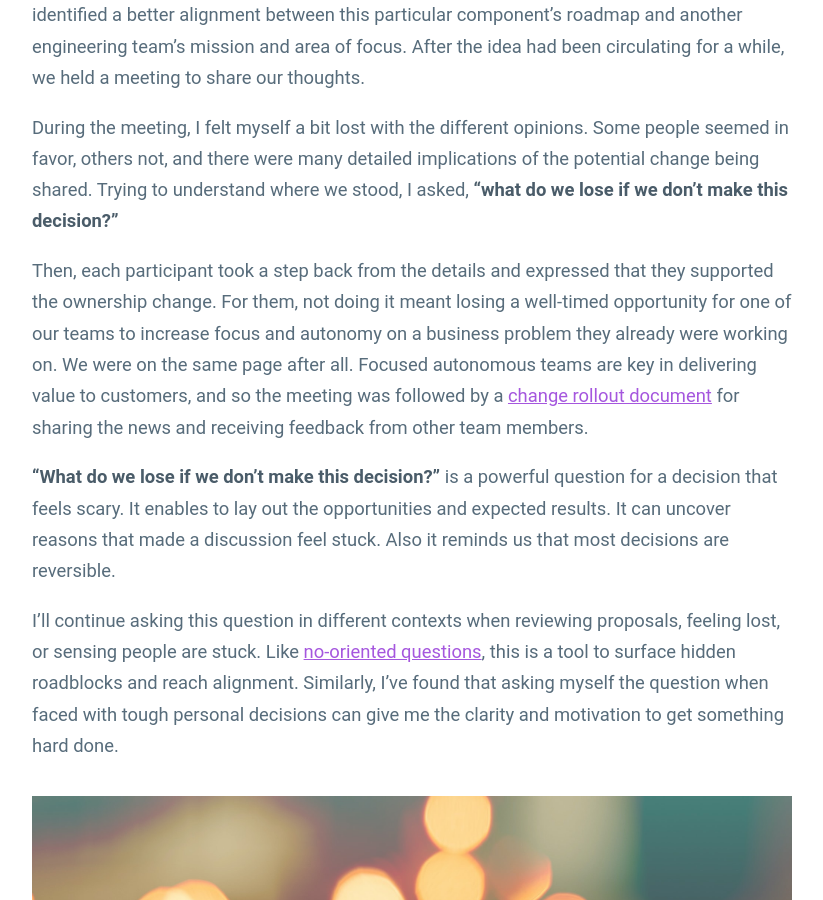
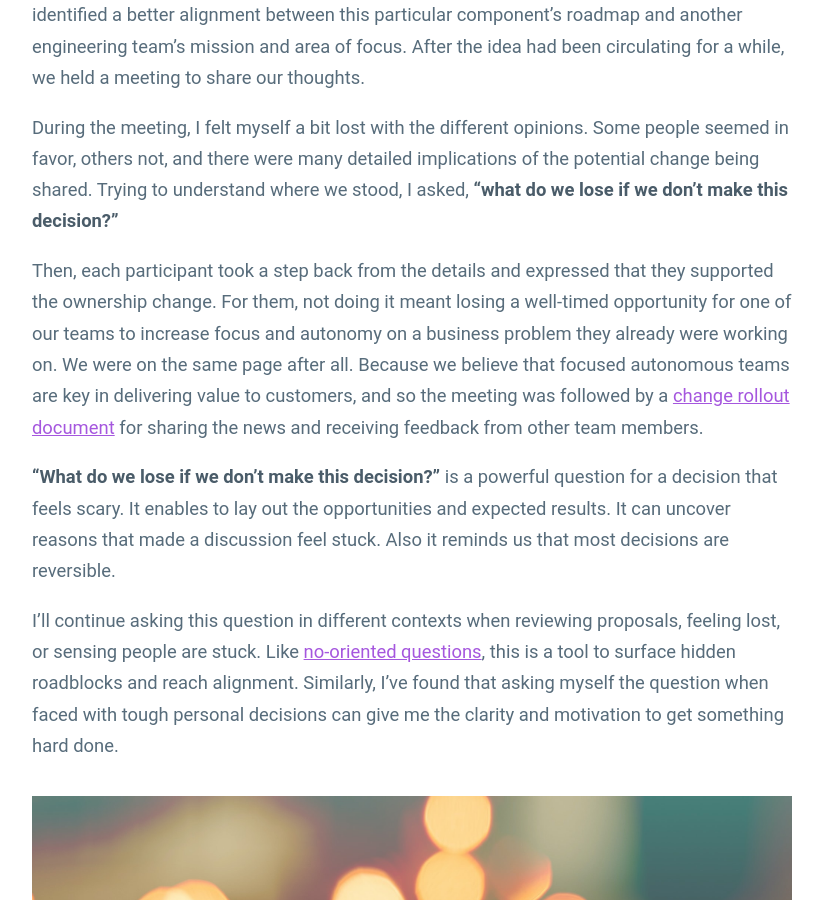
Before and after one commit to guillermodlpa/site, a Jekyll site: the page built from _posts/2022-02-08-what-do-we-lose-if-we-dont-make-this-decision.markdown, in a window 1280 px wide and 900 px high, scrolled down 985 px. Shown: the whole window, without its empty margins (228-1051 px from the left). Built offline with Jekyll 4.4.1, drawn with Linux system fonts in a browser that asks for light colours.

Commit message:
Updated What Do We Lose If We Dont Make This Decision

```diff
--- a/_posts/2022-02-08-what-do-we-lose-if-we-dont-make-this-decision.markdown
+++ b/_posts/2022-02-08-what-do-we-lose-if-we-dont-make-this-decision.markdown
@@ -16,7 +16,7 @@
 
 During the meeting, I felt myself a bit lost with the different opinions. Some people seemed in favor, others not, and there were many detailed implications of the potential change being shared. Trying to understand where we stood, I asked, **“what do we lose if we don’t make this decision?”**
 
-Then, each participant took a step back from the details and expressed that they supported the ownership change. For them, not doing it meant losing a well-timed opportunity for one of our teams to increase focus and autonomy on a business problem they already were working on. We were on the same page after all. Focused autonomous teams are key in delivering value to customers, and so the meeting was followed by a [change rollout document](https://guillermodelapuente.com/blog/change-rollout-document/) for sharing the news and receiving feedback from other team members.
+Then, each participant took a step back from the details and expressed that they supported the ownership change. For them, not doing it meant losing a well-timed opportunity for one of our teams to increase focus and autonomy on a business problem they already were working on. We were on the same page after all. Because we believe that focused autonomous teams are key in delivering value to customers, and so the meeting was followed by a [change rollout document](https://guillermodelapuente.com/blog/change-rollout-document/) for sharing the news and receiving feedback from other team members.
 
 **“What do we lose if we don’t make this decision?”** is a powerful question for a decision that feels scary. It enables to lay out the opportunities and expected results. It can uncover reasons that made a discussion feel stuck. Also it reminds us that most decisions are reversible.
 
```
